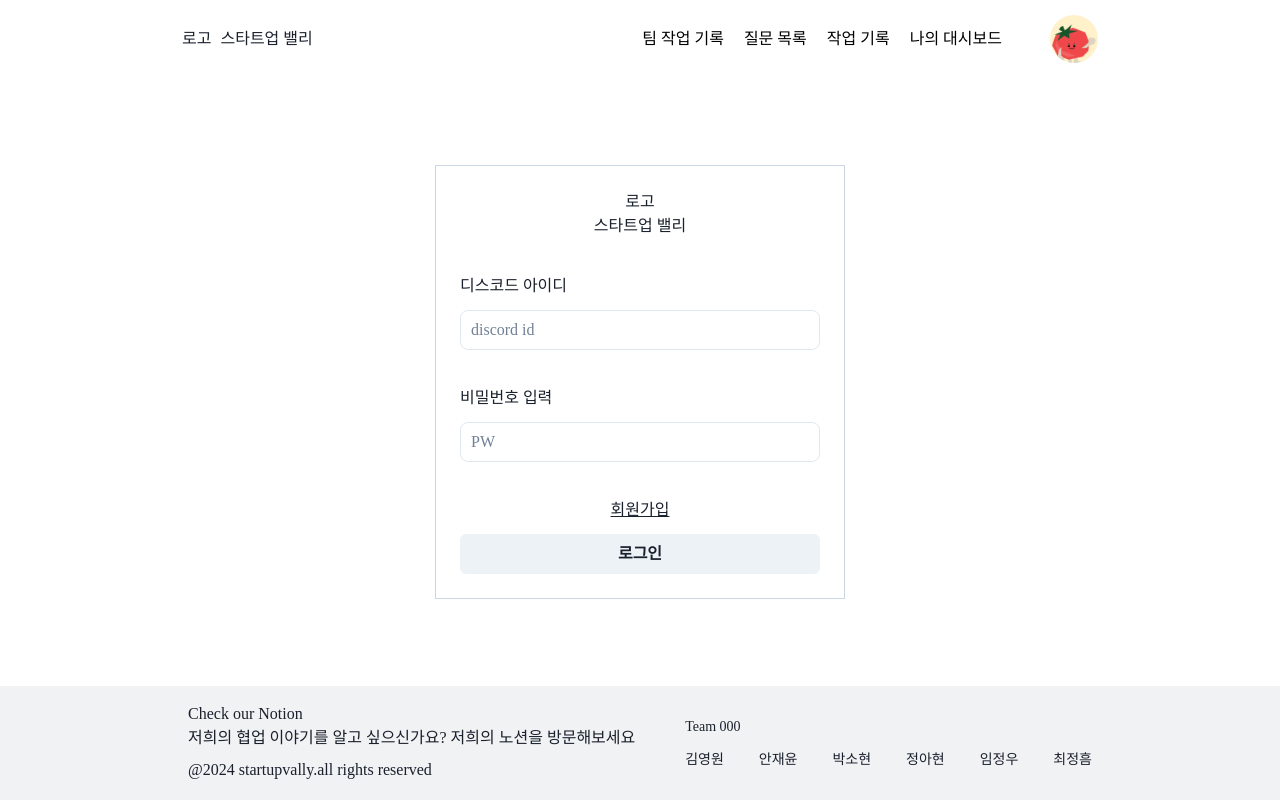
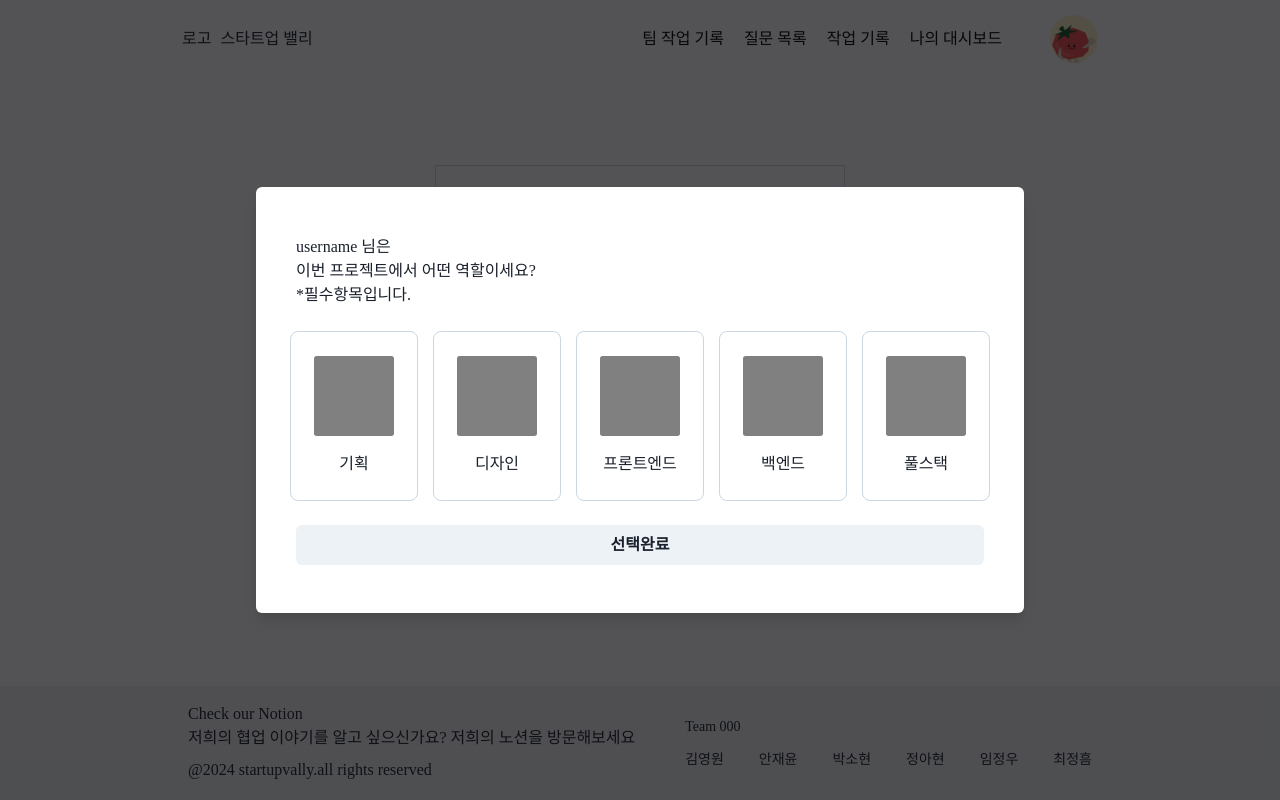
Before and after one commit to 9oormthon-univ/2024_BEOTKKOTTHON_TEAM_28_FE, a React (Vite) app: page /login in a window 1280 px wide. Both pictures are taken after a click on the button "로그인". Built offline with nearby package versions, Linux system fonts and the light colour scheme; a web font is replaced by a local one.

Commit message:
feat: 모달 1차 마크업

```diff
--- /dev/null
+++ b/src/component/login/PartModal.jsx
@@ -0,0 +1,39 @@
+import { Button, Modal, ModalOverlay, ModalContent, ModalBody, Text, Flex } from '@chakra-ui/react';
+import PropTypes from 'prop-types';
+import PartItem from './PartItem';
+
+const PartModal = ({ isOpen, onClose }) => {
+  return (
+    <Modal size='3xl' isOpen={isOpen} onClose={onClose}>
+      <ModalOverlay bg='rgba(10, 10, 13, 0.7)' />
+      <ModalContent m='auto'>
+        <ModalBody p='48px 40px' w='100%'>
+          <Text>
+            username 님은 <br />
+            이번 프로젝트에서 어떤 역할이세요?
+          </Text>
+          <Text>*필수항목입니다.</Text>
+
+          <Flex direction='row' gap='15px' justify='center' mt='24px'>
+            <PartItem part='기획' />
+            <PartItem part='디자인' />
+            <PartItem part='프론트엔드' />
+            <PartItem part='백엔드' />
+            <PartItem part='풀스택' />
+          </Flex>
+
+          <Button mt='24px' onClick={onClose} w='100%'>
+            선택완료
+          </Button>
+        </ModalBody>
+      </ModalContent>
+    </Modal>
+  );
+};
+
+PartModal.propTypes = {
+  isOpen: PropTypes.bool.isRequired,
+  onClose: PropTypes.func.isRequired,
+};
+
+export default PartModal;
--- a/src/pages/LoginPage.jsx
+++ b/src/pages/LoginPage.jsx
@@ -1,12 +1,23 @@
 import { InputContent, AuthBox } from '../component/common/mocules';
 import { Button, Text, Flex } from '@chakra-ui/react';
 import { useNavigate } from 'react-router-dom';
+import { useState } from 'react';
+import PartModal from '../component/login/PartModal';
 
 const LoginPage = () => {
   const navigate = useNavigate();
+  const [isPartModalOpen, setIsPartModalOpen] = useState(false);
 
   const handleSignUpClick = () => {
     navigate('/signup');
+  };
+
+  const handleLoginClick = () => {
+    setIsPartModalOpen(true);
+  };
+
+  const handleClosePartModal = () => {
+    setIsPartModalOpen(false);
   };
 
   return (
@@ -18,11 +29,12 @@ const LoginPage = () => {
           <Text mt='36px' textDecoration='underline' cursor='pointer' onClick={handleSignUpClick}>
             회원가입
           </Text>
-          <Button w='100%' p='11px' mt='12px'>
+          <Button w='100%' p='11px' mt='12px' onClick={handleLoginClick}>
             로그인
           </Button>
         </AuthBox>
       </Flex>
+      <PartModal isOpen={isPartModalOpen} onClose={handleClosePartModal} />
     </main>
   );
 };
```
